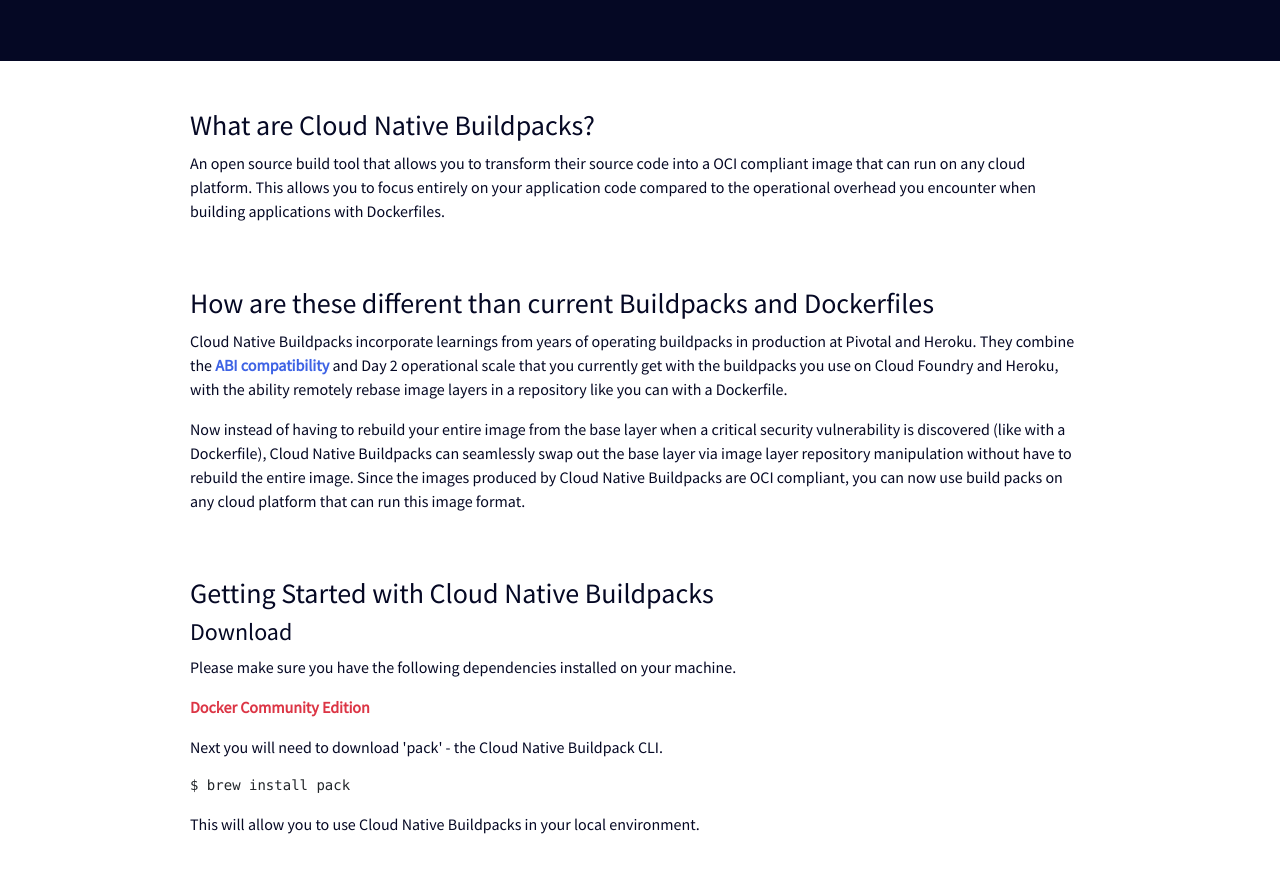
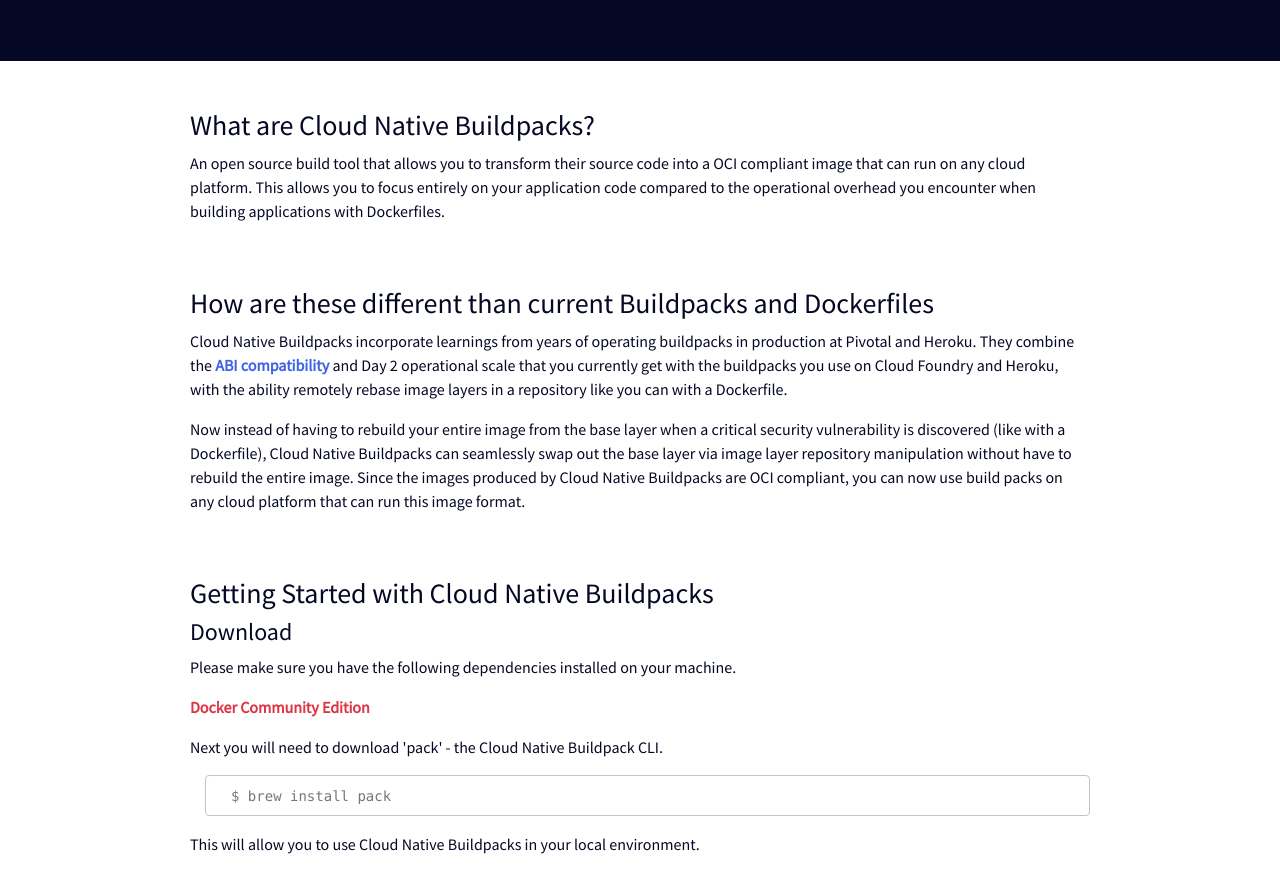
Before and after one commit to buildpacks/website, a plain HTML site: page index.html in a window 1280 px wide. Shown: the part 180-1052 px from the top of the page. Drawn offline with nearby package versions, Linux system fonts and the light colour scheme.

Commit message:
comments and code styles

```diff
--- a/main.css
+++ b/main.css
@@ -1,3 +1,7 @@
+/***
+Layout
+***/
+
 body {
   font-family: 'Source Sans Pro', sans-serif;
   color: #050824;
@@ -10,6 +14,10 @@
 header {
   background-color: #050824;
 }
+
+/***
+Typography
+***/
 
 .subtitle {
   font-size: 18px;
@@ -34,3 +42,18 @@
 .text-secondary {
   color: #DE176C;
 }
+
+pre code {
+  color: #777;
+}
+
+/***
+Others
+***/
+
+.code-block {
+  border: 1px solid #c4c4c4;
+  border-radius: .25rem;
+  padding: 10px 25px 8px 25px;
+  margin-left: 15px;
+}
```
